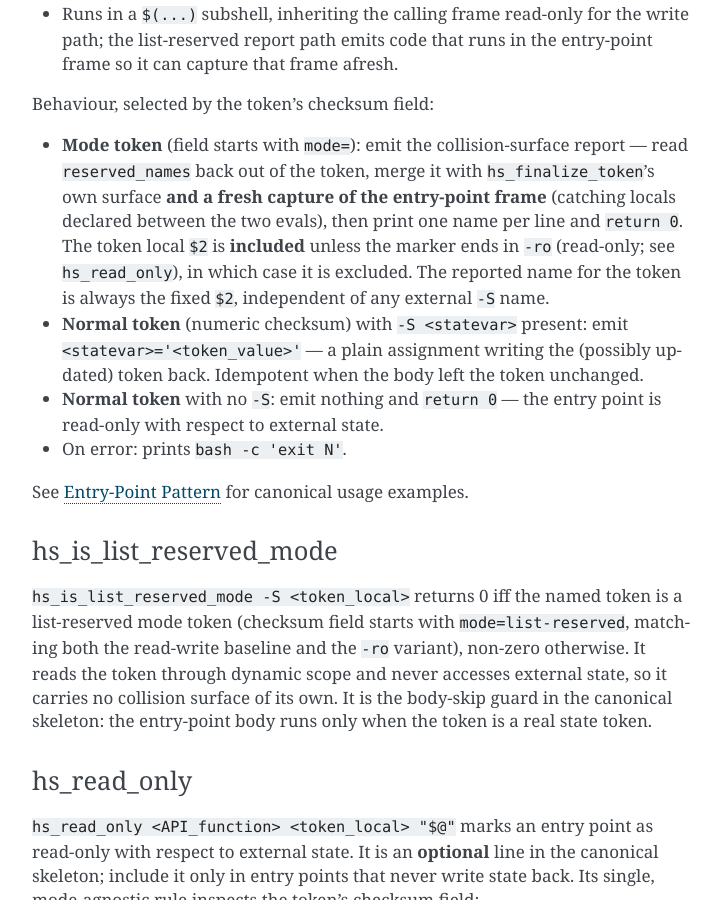
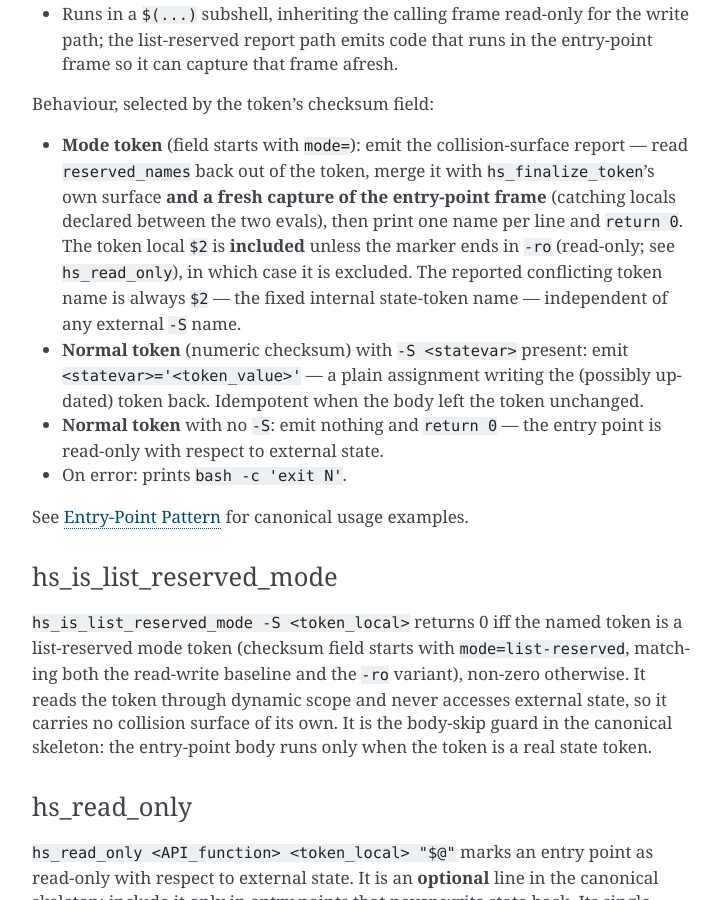
Before and after one commit to CriticalOptimisation/bash-deploy-libs, a Sphinx documentation site: the page built from docs/libraries/handle_state.rst, in a window 1280 px wide and 900 px high, scrolled down 8180 px. Shown: the whole window, without its empty margins (388-1109 px from the left). Built offline with Sphinx 7.4.7, drawn with Linux system fonts in a browser that asks for light colours.

Commit message:
feat(handle_state): token-borne --list-reserved mode; hs_finalize_token (issue #143)
Implement the token-borne --list-reserved design:

- hs_extract_token (--list-reserved) now mints an HS2 mode token
  (HS2:mode=list-reserved:<reserved_names payload>) via _hs_mint_list_reserved_token
  instead of declaring a list_reserved sentinel; the token local is declared late
  so it is absent from its own capture.
- hs_write_token -> hs_finalize_token: token-driven finalizer. Mode token -> emit
  the collision report (reserved_names + a fresh entry-point-frame capture via
  _hs_emit_reserved, adding the token local unless the marker ends in -ro). Normal
  token -> write back when -S is present, else a silent read-only no-op.
- hs_is_list_reserved_mode -S <token>: body-skip guard (true iff the token's
  checksum field starts with mode=list-reserved).
- hs_read_only <API> <token> "$@": mode-agnostic read-only marker; appends -ro to
  any mode= marker, else strips -S from the forwarded args.
- _hs_hs2_parse rejects any mode= token with the new discriminable
  HS_ERR_LIST_RESERVED_TOKEN=13 (structural error, printed), fencing off
  hs_persist_state / hs_destroy_state / hs_read_persisted_state.

RST updated to match; conflicting-token wording clarified per review.
All 127 tests in test-hs_persist_state.bats pass locally.

Co-Authored-By: Claude Opus 4.8 <noreply@anthropic.com>

```diff
--- a/docs/libraries/handle_state.rst
+++ b/docs/libraries/handle_state.rst
@@ -381,8 +381,8 @@ Behaviour, selected by the token's checksum field:
   frame** (catching locals declared between the two evals), then print one name
   per line and ``return 0``.  The token local ``$2`` is **included** unless the
   marker ends in ``-ro`` (read-only; see ``hs_read_only``), in which case it is
-  excluded.  The reported name for the token is always the fixed ``$2``,
-  independent of any external ``-S`` name.
+  excluded.  The reported conflicting token name is always ``$2`` — the fixed
+  internal state-token name — independent of any external ``-S`` name.
 - **Normal token** (numeric checksum) with ``-S <statevar>`` present: emit
   ``<statevar>='<token_value>'`` — a plain assignment writing the (possibly
   updated) token back.  Idempotent when the body left the token unchanged.
```
Also changed, not shown: 1 other file.
